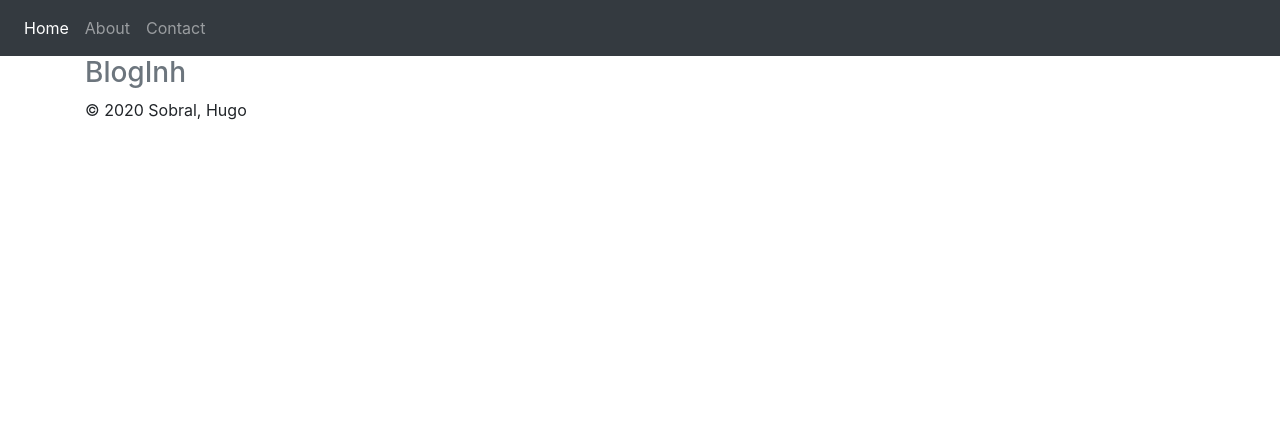
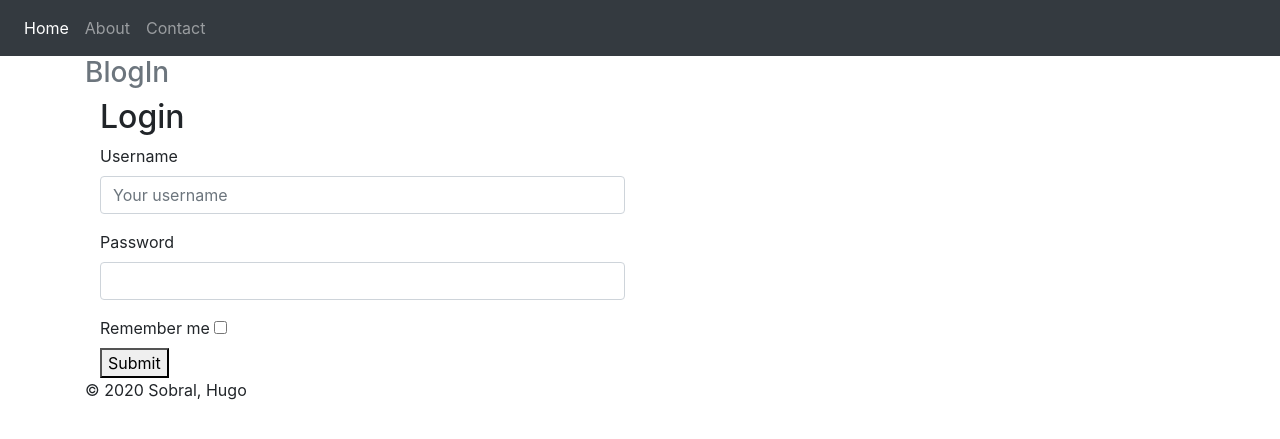
Before and after one commit to KiSobral/flask_studies, a Flask app: page /login in a window 1280 px wide. Shown: the top 439 px of the page. Run offline with Flask 2, Linux system fonts and the light colour scheme; some libraries are stand-ins or nearby versions.

Commit message:
creates initial structure of forms

```diff
--- a/app/controllers/router.py
+++ b/app/controllers/router.py
@@ -1,10 +1,19 @@
 from flask import render_template
 from app import app
 
+from app.models.forms import loginForm
+
 @app.route("/", methods=['GET'])
 def index():
-    return render_template('index.html', user=name)
+    return render_template('index.html')
 
-@app.route("/login")
+@app.route("/login", methods=["POST", "GET"])
 def login():
-    return render_template('base.html')
+    form = loginForm()
+    if form.validate_on_submit():
+        print(form.username.data)
+        print(form.password.data)
+    else:
+        print(form.errors)
+
+    return render_template('login.html', form=form)
--- /dev/null
+++ b/app/models/forms.py
@@ -0,0 +1,8 @@
+from flask_wtf import FlaskForm
+from wtforms import StringField, PasswordField, BooleanField
+from wtforms.validators import DataRequired
+
+class loginForm(FlaskForm):
+    username = StringField("username", validators=[DataRequired()])
+    password = PasswordField("password", validators=[DataRequired()])
+    remember_me = BooleanField("remember_me")
--- a/app/templates/base.html
+++ b/app/templates/base.html
@@ -1,11 +1,11 @@
 <!doctype html>
-<html lang="pt-br">
+<html lang="en">
   <head>
     <meta charset="utf-8">
     <meta http-equiv="X-UA-Compatible" content="IE=edge">
     <meta name="viewport" content="width=device-width, initial-scale=1">
 
-    <title>{%block title%} BlogInh {% endblock %}</title>
+    <title>{%block title%} BlogIn {% endblock %}</title>
 
     <!-- Bootstrap core CSS -->
     <link rel="stylesheet" href="{{ url_for('static',
@@ -41,7 +41,7 @@
             </nav>
 
             <div class="container">
-                <h3 class="text-muted">BlogInh</h3>
+                <h3 class="text-muted">BlogIn</h3>
             </div>
         </div>
 
--- a/app/templates/index.html
+++ b/app/templates/index.html
@@ -4,7 +4,7 @@
 
 {% block content%}
 <div class="jumbotron">
-    <h1>Jumbotron heading</h1>
+    <h1>Welcome to BlogIn</h1>
     <p class="lead">Cras justo odio, dapibus ac facilisis in, egestas eget quam. Fusce dapibus, tellus ac cursus commodo, tortor mauris condimentum nibh, ut fermentum massa justo sit amet risus.</p>
     <p><a class="btn btn-lg btn-success" href="#" role="button">Sign up today</a></p>
   </div>
--- /dev/null
+++ b/app/templates/login.html
@@ -0,0 +1,33 @@
+{% extends 'base.html' %}
+
+{% block title %} {{ super() }} - Login {% endblock %}
+
+{% block content %}
+<div class="col-md-6 col-offset-3">
+    <h2> Login </h2>
+    <form
+        action="",
+        method="POST"
+    >
+        {{ form.csrf_token }}
+        <div class="form-group">
+            <label> Username </label>
+            {{ form.username(class="form-control", placeholder="Your username") }}
+        </div>
+
+        <div class="form-group">
+            <label> Password </label>
+            {{ form.password(class="form-control") }}
+        </div>
+
+        <div class="checkbox">
+            <label> Remember me {{ form.remember_me }} </label>
+        </div>
+
+
+        <button type="submit" class="btn-default">
+            Submit
+        </button>
+    </form>
+</div>
+{% endblock %}
--- a/config.py
+++ b/config.py
@@ -2,3 +2,5 @@ DEBUG = True
 
 SQLALCHEMY_DATABASE_URI = 'sqlite:///storage.db'
 SQLALCHEMY_TRACK_MODIFICATIONS = True
+
+SECRET_KEY = 'a-secret-name'
```
Also changed, not shown: requirements.txt (+9 -0 lines).
